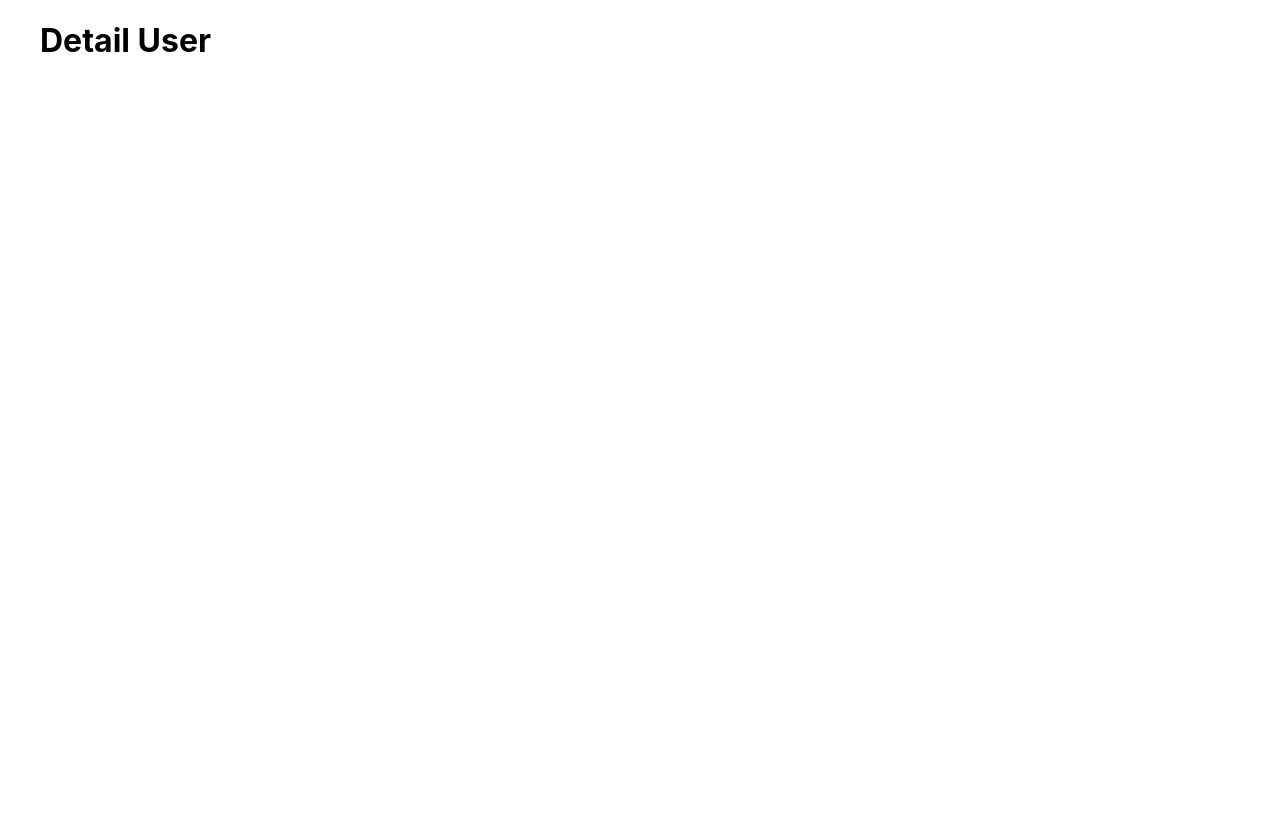
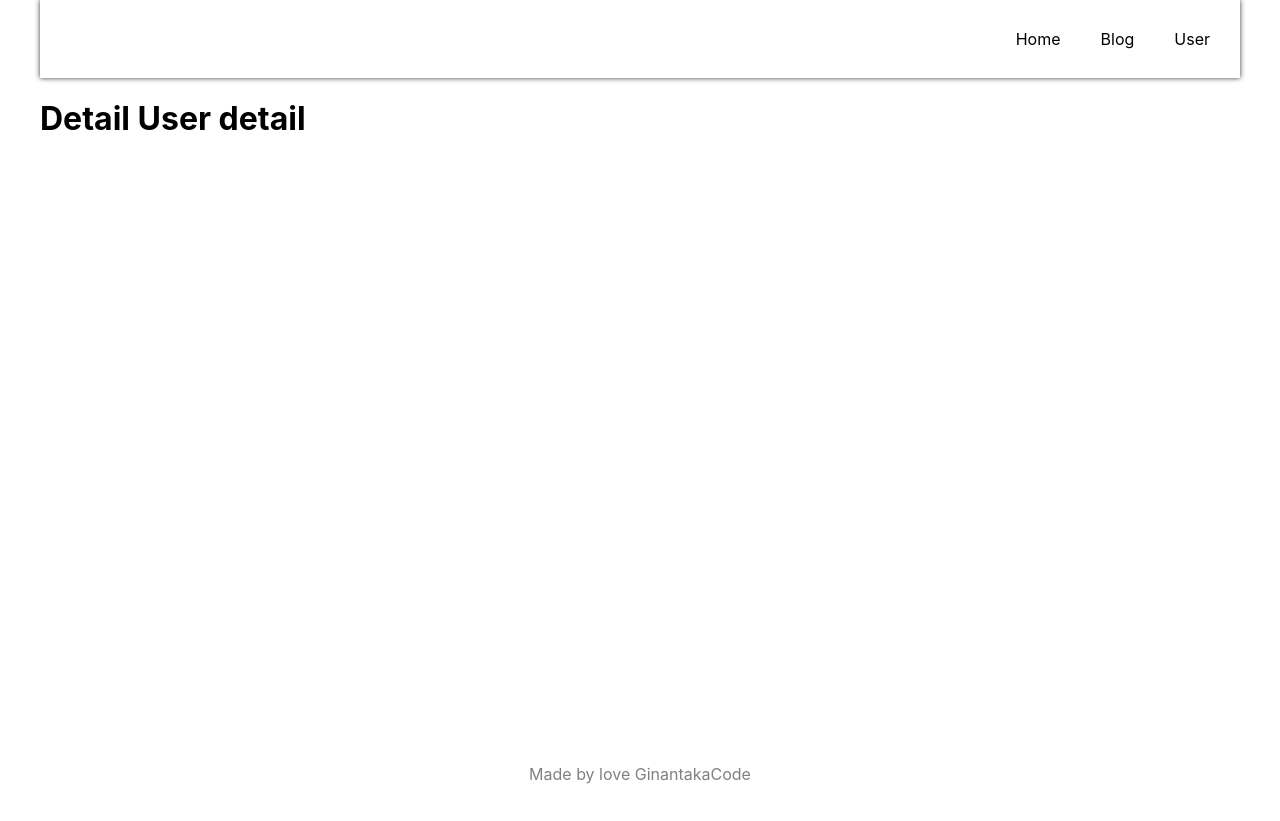
Before and after one commit to yayakyogi/first-nextjs, a Next.js app: page /user/detail in a window 1280 px wide. After the commit the page ends 800 px from the top, so only its background shows below. Built offline with nearby package versions, Linux system fonts and the light colour scheme.

Commit message:
add dynamic route

```diff
--- /dev/null
+++ b/pages/user/[id].tsx
@@ -0,0 +1,12 @@
+import { useRouter } from "next/router";
+import Layout from "../../components/layout";
+
+export default function Detail() {
+  const router = useRouter();
+  const { id } = router.query;
+  return (
+    <Layout pageTitle="Detail User">
+      <h1>Detail User {id}</h1>
+    </Layout>
+  );
+}
--- a/pages/user/detail.tsx
+++ /dev/null
@@ -1,8 +0,0 @@
-/* eslint-disable linebreak-style */
-export default function Detail() {
-  return (
-    <div>
-      <h1>Detail User</h1>
-    </div>
-  );
-}
```
